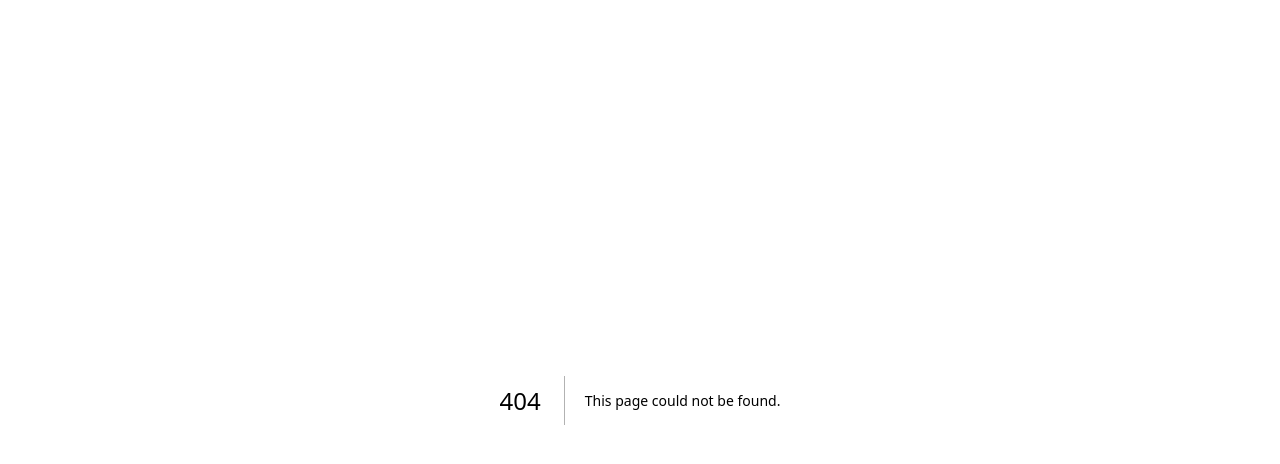
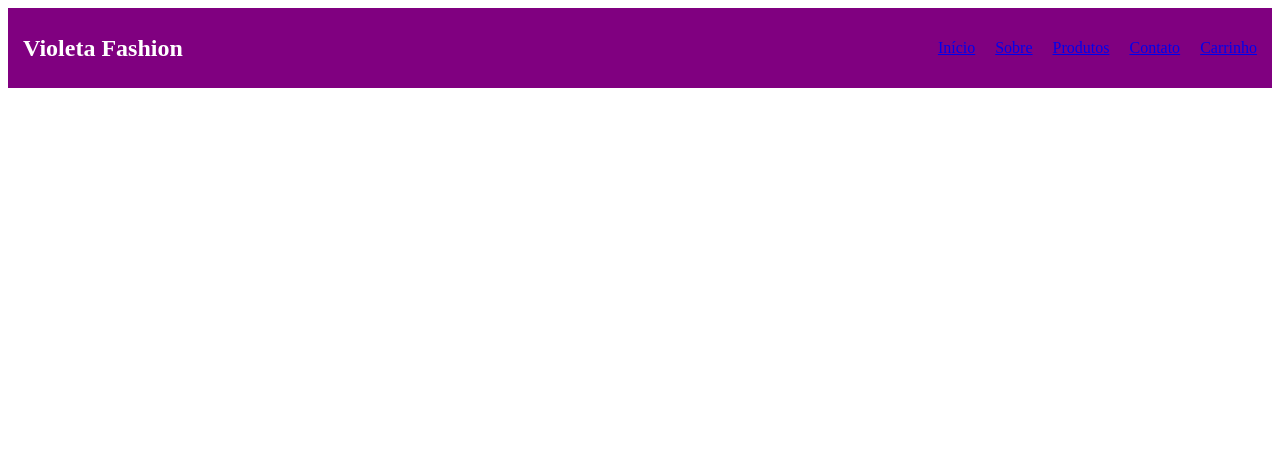
Before and after one commit to jamillebarbosa344/Violeta-fashion-frontend-novo, a Next.js app: page /components/Header in a window 1280 px wide. Before the commit this address had no page. Shown: the top 464 px of the page. Built offline with nearby package versions, Linux system fonts and the light colour scheme.

Commit message:
Create Header.js

```diff
--- /dev/null
+++ b/pages/components/Header.js
@@ -0,0 +1,38 @@
+import Link from "next/link";
+
+export default function Header() {
+  return (
+    <header style={styles.header}>
+      <h1 style={styles.logo}>Violeta Fashion</h1>
+      <nav>
+        <ul style={styles.navList}>
+          <li><Link href="/">Início</Link></li>
+          <li><Link href="/about">Sobre</Link></li>
+          <li><Link href="/produtos">Produtos</Link></li>
+          <li><Link href="/contact">Contato</Link></li>
+          <li><Link href="/cart">Carrinho</Link></li>
+        </ul>
+      </nav>
+    </header>
+  );
+}
+
+const styles = {
+  header: {
+    backgroundColor: "#800080", // violeta
+    color: "white",
+    padding: "15px",
+    display: "flex",
+    justifyContent: "space-between",
+    alignItems: "center",
+  },
+  logo: {
+    margin: 0,
+    fontSize: "24px",
+  },
+  navList: {
+    listStyle: "none",
+    display: "flex",
+    gap: "20px",
+  },
+};
```
